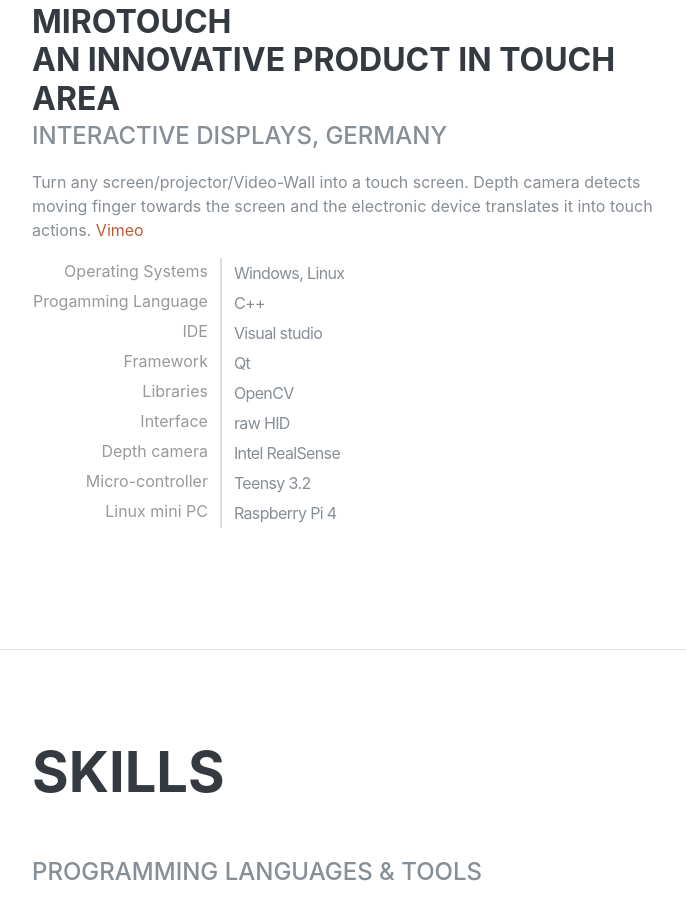
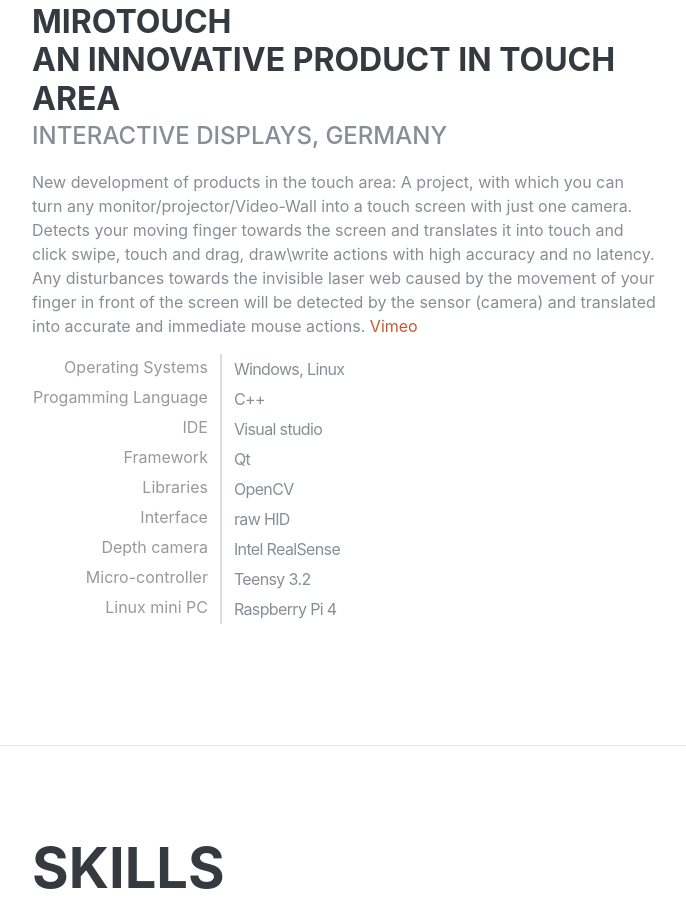
Before and after one commit to ZiSo89/ZiSo89.github.io, a plain HTML site: page index.html in a window 1280 px wide. Shown: the part 5156-6059 px from the top of the page, without its empty margins (288-974 px from the left). Drawn offline with Linux system fonts and the light colour scheme; a web font is replaced by a local one.

Commit message:
update mirotouch disc

```diff
--- a/index.html
+++ b/index.html
@@ -334,9 +334,14 @@
                         <h3 class="mb-0">Mirotouch</h3>
                         <h3 class="mb-0">an innovative product in touch area</h3>
                         <div class="subheading mb-3">Interactive displays, Germany </div>
-                        <p>Turn any screen/projector/Video-Wall into a touch screen. Depth camera detects
-                            moving finger towards the screen and the electronic device translates it into touch
-                            actions.
+                        <p>New development of products in the touch area:
+                            A project, with which you can turn any monitor/projector/Video-Wall into a touch screen with
+                            just one camera.
+                            Detects your moving finger towards the screen and translates it into touch and click swipe,
+                            touch and drag, draw\write actions with high accuracy and no latency.
+                            Any disturbances towards the invisible laser web caused by the movement of your finger in
+                            front of the screen will be detected by the sensor (camera) and translated into accurate and
+                            immediate mouse actions.
                             <a href="https://vimeo.com/453252636" target="_blank">Vimeo</a>
                         </p>
                         <table id="skills">
```
